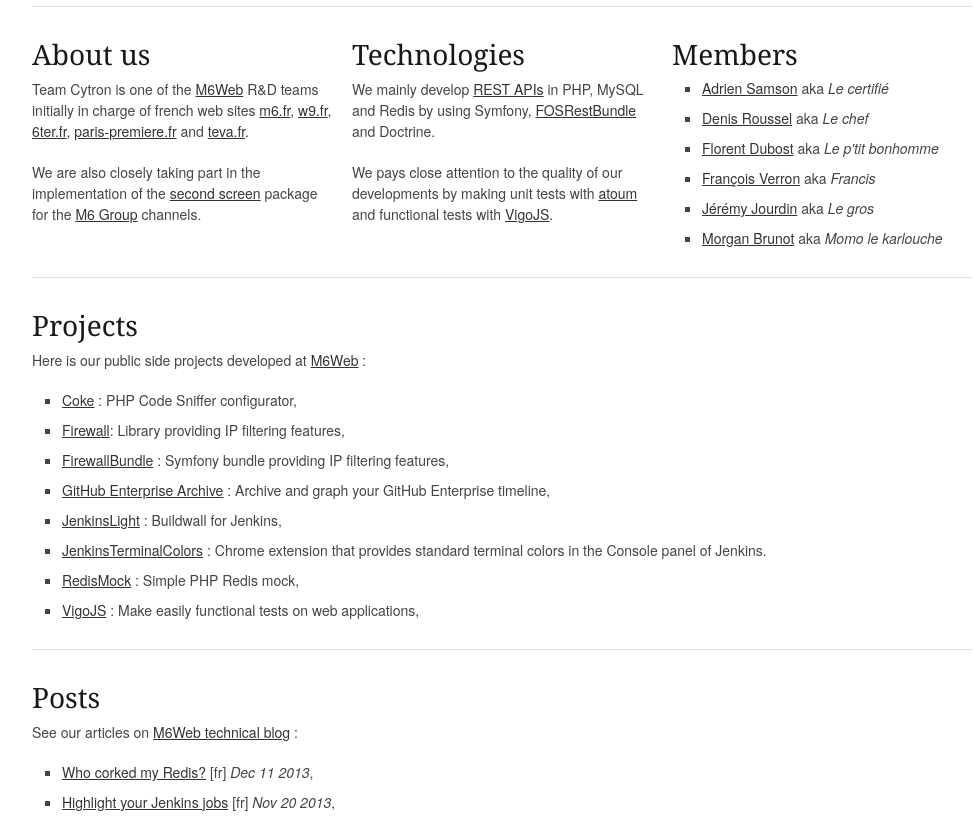
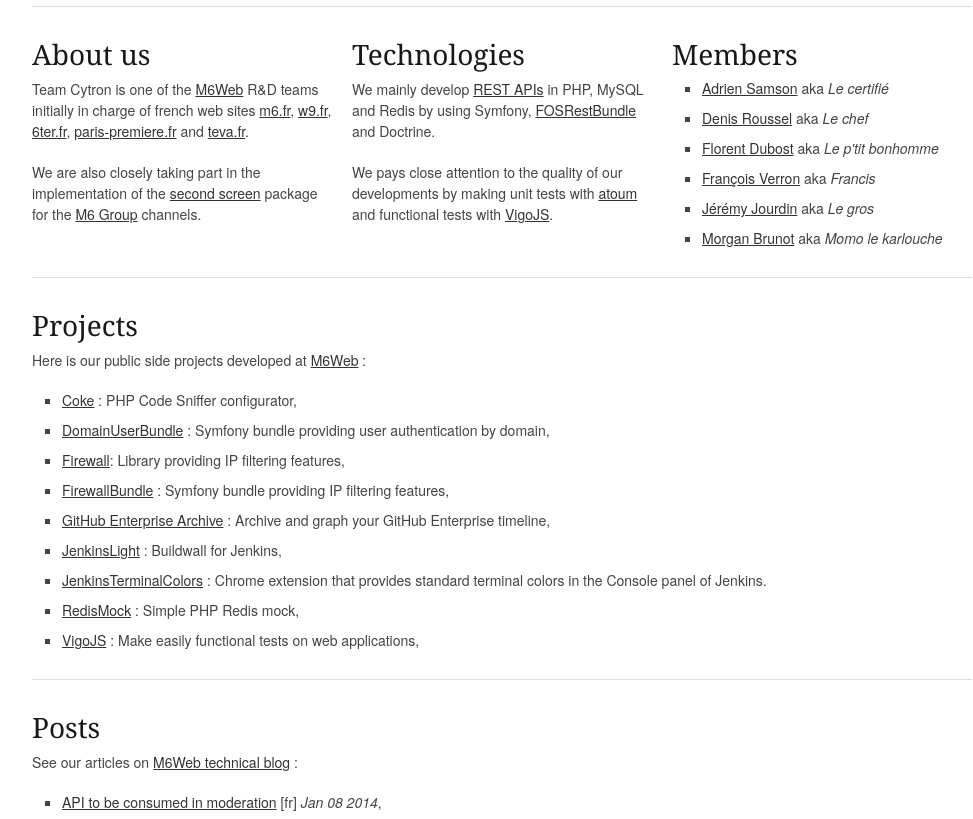
Before and after one commit to fdubost/cytron.fr, a plain HTML site: page index.html in a window 1280 px wide. Shown: the part 118-937 px from the top of the page, without its empty margins (138-1111 px from the left). Drawn offline with Linux system fonts and the light colour scheme.

Commit message:
Update index.html

```diff
--- a/index.html
+++ b/index.html
@@ -90,6 +90,7 @@
             <p>Here is our public side projects developed at <a href="https://github.com/M6Web" title="M6Web public Github">M6Web</a> :
                 <ul class="square">
                     <li><a href="https://github.com/M6Web/Coke" title="Coke">Coke</a> : PHP Code Sniffer configurator,</li>
+                    <li><a href="https://github.com/M6Web/DomainUserBundle" title="DomainUserBundle">DomainUserBundle</a> : Symfony bundle providing user authentication by domain,</li>
                     <li><a href="https://github.com/M6Web/Firewall" title="Firewall">Firewall</a>: Library providing IP filtering features,</li>
                     <li><a href="https://github.com/M6Web/FirewallBundle" title="FirewallBundle">FirewallBundle</a> : Symfony bundle providing IP filtering features,</li>
                     <li><a href="http://ghearchive.org/" title="GitHub Enterprise Archive">GitHub Enterprise Archive</a> : Archive and graph your GitHub Enterprise timeline,</li>
@@ -105,6 +106,7 @@
             <h3>Posts</h3>
             <p>See our articles on <a href="http://tech.m6web.fr/" title="M6Web technical blog">M6Web technical blog</a> :
                 <ul class="square">
+                    <li><a href="http://tech.m6web.fr/api-a-consommer-avec-moderation/" title="API authentication by domain name">API to be consumed in moderation</a> [fr] <em>Jan 08 2014</em>,</li>
                     <li><a href="http://tech.m6web.fr/redismock-qui-a-bouchonne-mon-redis.html" title="RedisMock">Who corked my Redis?</a> [fr] <em>Dec 11 2013</em>,</li>
                     <li><a href="http://tech.m6web.fr/jenkinslight-mettez-en-lumiere-vos-jobs-jenkins.html" title="JenkinsLight">Highlight your Jenkins jobs</a> [fr] <em>Nov 20 2013</em>,</li>
                     <li><a href="http://tech.m6web.fr/2013/10/tester-fonctionnellement-une-api-rest-symfony-doctrine-atoum.html" title="REST API functional testing">REST API functional testing</a> [fr] <em>Oct 14 2013</em>,</li>
```
